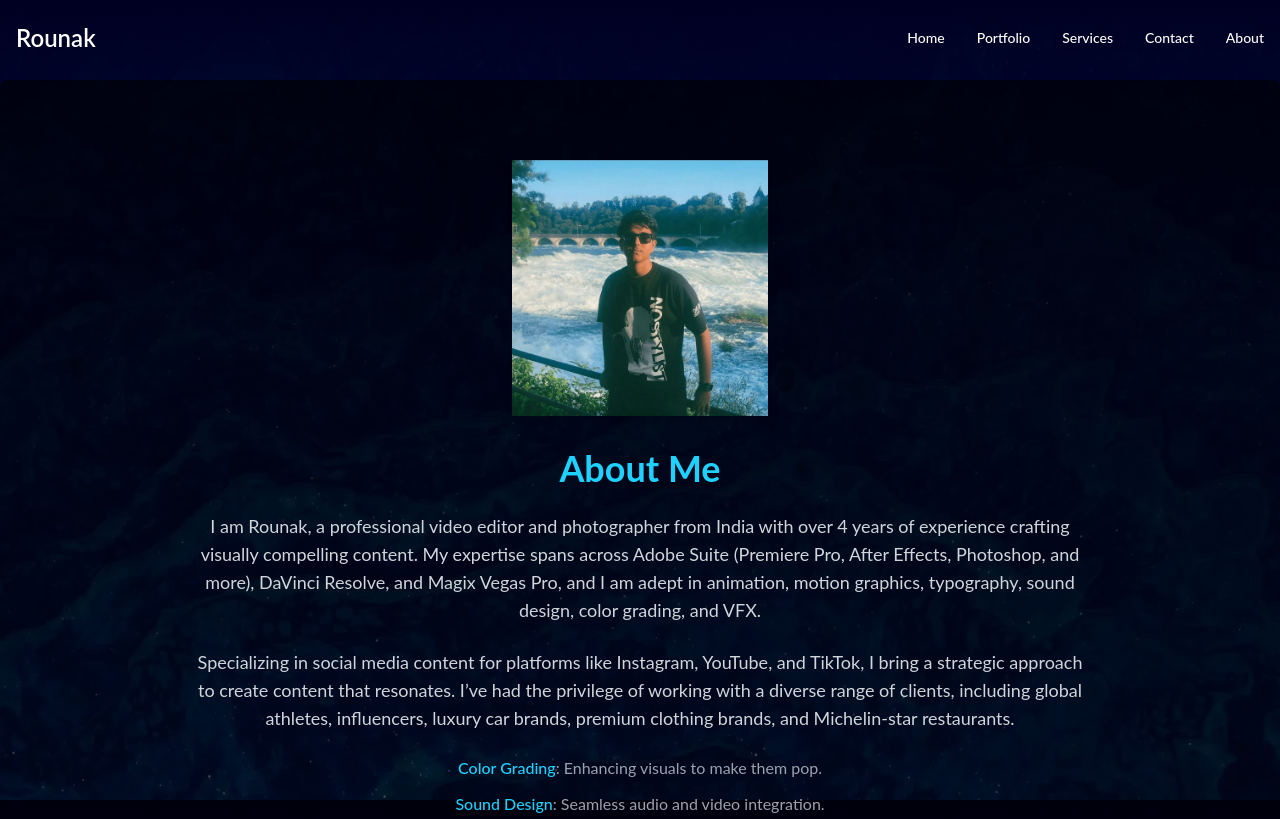
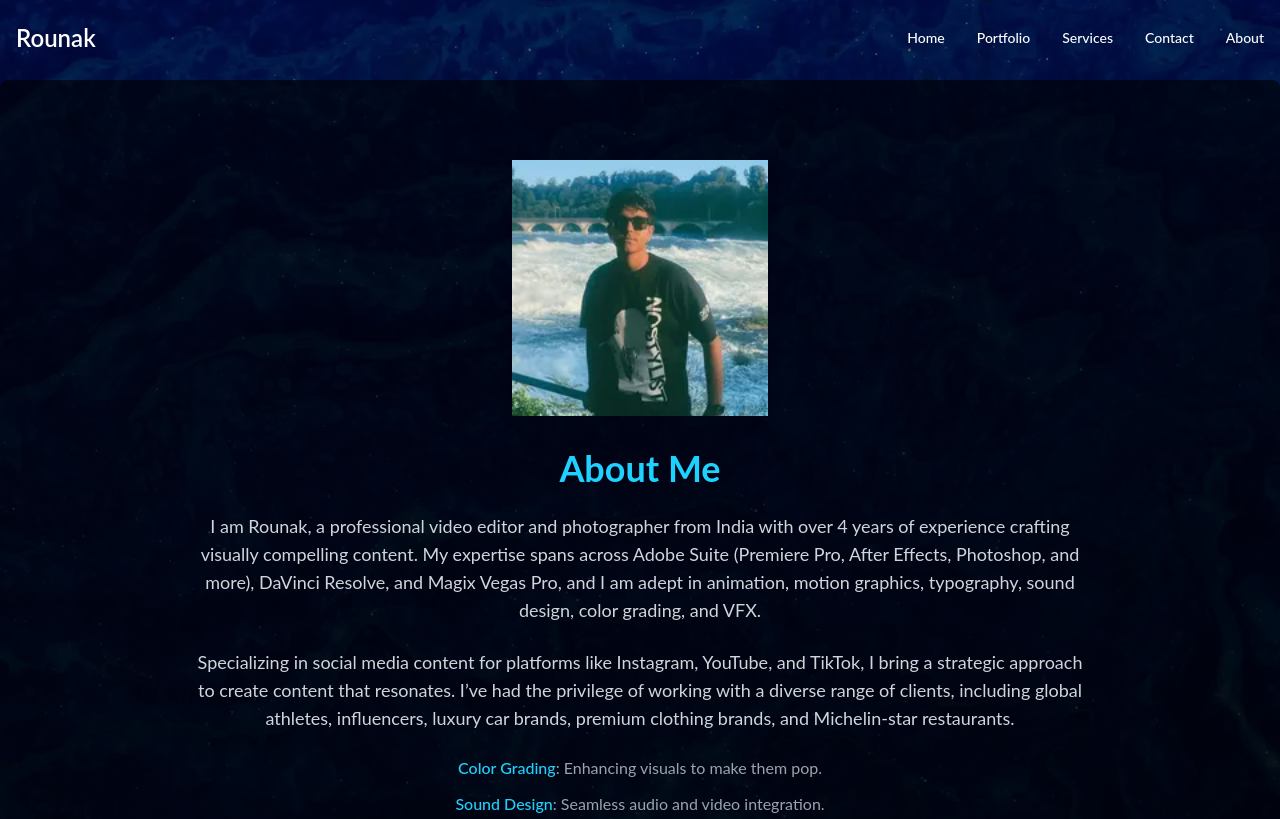
Before and after one commit to Suprotiv/portfolioclient, a React (Create React App) app: page /about in a window 1280 px wide. Shown: the top 819 px of the page. Built offline with nearby package versions, Linux system fonts and the light colour scheme.

Commit message:
updated images

```diff
--- a/src/components/Service.jsx
+++ b/src/components/Service.jsx
@@ -18,6 +18,7 @@ const Service = ({ title, description, icon, backgroundImage, orientation }) =>
           src={backgroundImage}
           alt={`${title} image`}
           className="rounded-lg object-cover h-[50vh]  w-full"
+          loading="lazy"
         />
       </div>
 
--- a/src/pages/AboutPage.jsx
+++ b/src/pages/AboutPage.jsx
@@ -7,22 +7,29 @@ const AboutPage = () => {
   const backgroundImage = "about5_1.webp"; // Replace with your actual background image URL
 
   return (
-    <div
-    className="min-h-screen text-white py-20 bg-cover bg-center bg-no-repeat relative animate-fadeIn"
-    style={{
-      backgroundImage: `linear-gradient(to bottom, rgba(0, 0, 33,1), rgba(0, 0, 0, 0.2)), url(${backgroundImage})`,
-      backgroundAttachment: "fixed", // Ensures the background is fixed
-    }}
-  >
+    <div className="relative min-h-screen text-white py-20 animate-fadeIn">
+      {/* Background Image */}
+      <img
+        src={backgroundImage}
+        alt="Background"
+        className="absolute inset-0 w-full h-full object-cover z-0"
+        style={{ backgroundAttachment: "fixed" }}
+        loading="lazy"// Optional: Apply fixed background effect
+      />
+      {/* Gradient Overlay */}
+      <div
+        className="absolute inset-0 bg-gradient-to-b from-[#000021] to-black opacity-60 z-10"
+      ></div>
 
-      {/* About Section */}
-      <section className="container mx-auto px-4 md:px-20  py-20 bg-black bg-opacity-60 rounded-lg shadow-lg animate-fadeIn">
+      {/* Content */}
+      <section className="relative z-20 container mx-auto px-4 md:px-20 py-20 bg-black bg-opacity-60 rounded-lg shadow-lg">
         {/* Editor Image */}
         <div className="flex justify-center mb-8">
           <img
             src={editorImage}
             alt="Video Editor"
-            className="w-48 h-48 md:w-64 md:h-64 object-cover shadow-lg "
+            className="w-48 h-48 md:w-64 md:h-64 object-cover shadow-lg"
+            loading="lazy"
           />
         </div>
 
@@ -72,7 +79,7 @@ const AboutPage = () => {
       </section>
 
       {/* Notable Clients Section */}
-      <section className="py-10 bg-black bg-opacity-60 rounded-lg shadow-lg my-10  md:mx-20 animate-fadeIn">
+      <section className="py-10 bg-black bg-opacity-60 rounded-lg shadow-lg my-10  md:mx-20 relative z-20">
         <div className="container mx-auto px-6 md:px-20 text-center">
           <h2 className="text-3xl sm:text-4xl font-bold mb-6 pb-10 text-[#1fd1ff]">
             Notable Clients
--- a/src/pages/Portfoliopage.jsx
+++ b/src/pages/Portfoliopage.jsx
@@ -9,7 +9,7 @@ function Portofoliopage() {
 
       {/* Background Image Section with Centered Text */}
       <div className="relative w-full h-[40vh] sm:h-[50vh] md:h-[60vh] animate-fadeIn">
-        <img src="background.webp" className="object-cover w-full h-full object-center" alt="Background" />
+        <img src="background.webp" className="object-cover w-full h-full object-center" alt="Background" loading='lazy'/>
 
         {/* Centered Portfolio Text */}
         <div className="absolute inset-0 flex justify-center items-center">
--- a/src/pages/Servicepage.jsx
+++ b/src/pages/Servicepage.jsx
@@ -48,7 +48,7 @@ const Servicepage = () => {
     <>
   <div className="relative w-full h-[50vh] md:h-[80vh] animate-fadeIn">
   {/* Background Image */}
-  <img src="background.webp" className="object-cover w-full h-full object-center" alt="Background" />
+  <img src="background.webp" className="object-cover w-full h-full object-center" alt="Background" loading="lazy" />
 
   {/* Centered Text */}
   <div className="absolute inset-0 flex flex-col justify-center items-center p-4 bg-black bg-opacity-40">
```
Also changed, not shown: public/dp.webp.
